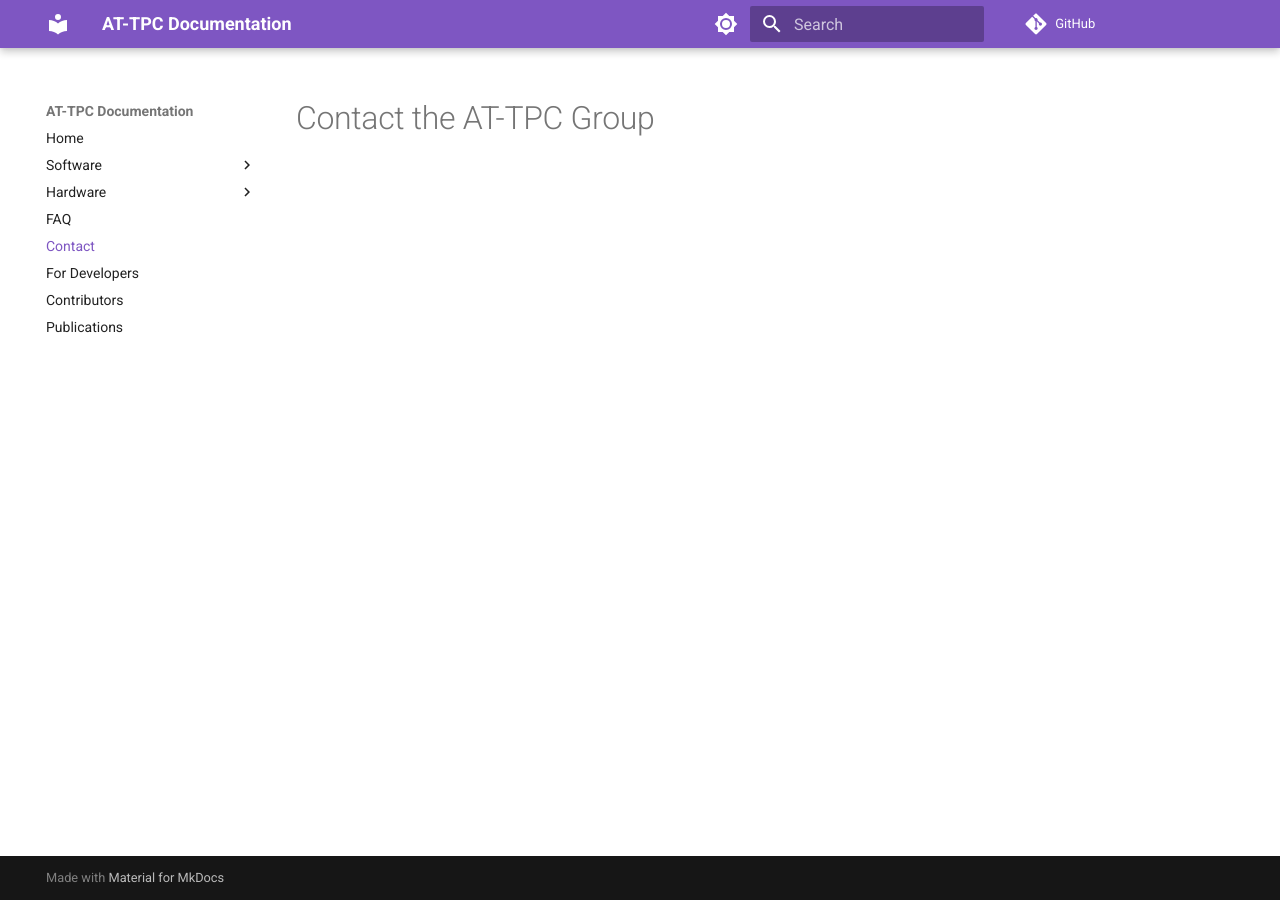
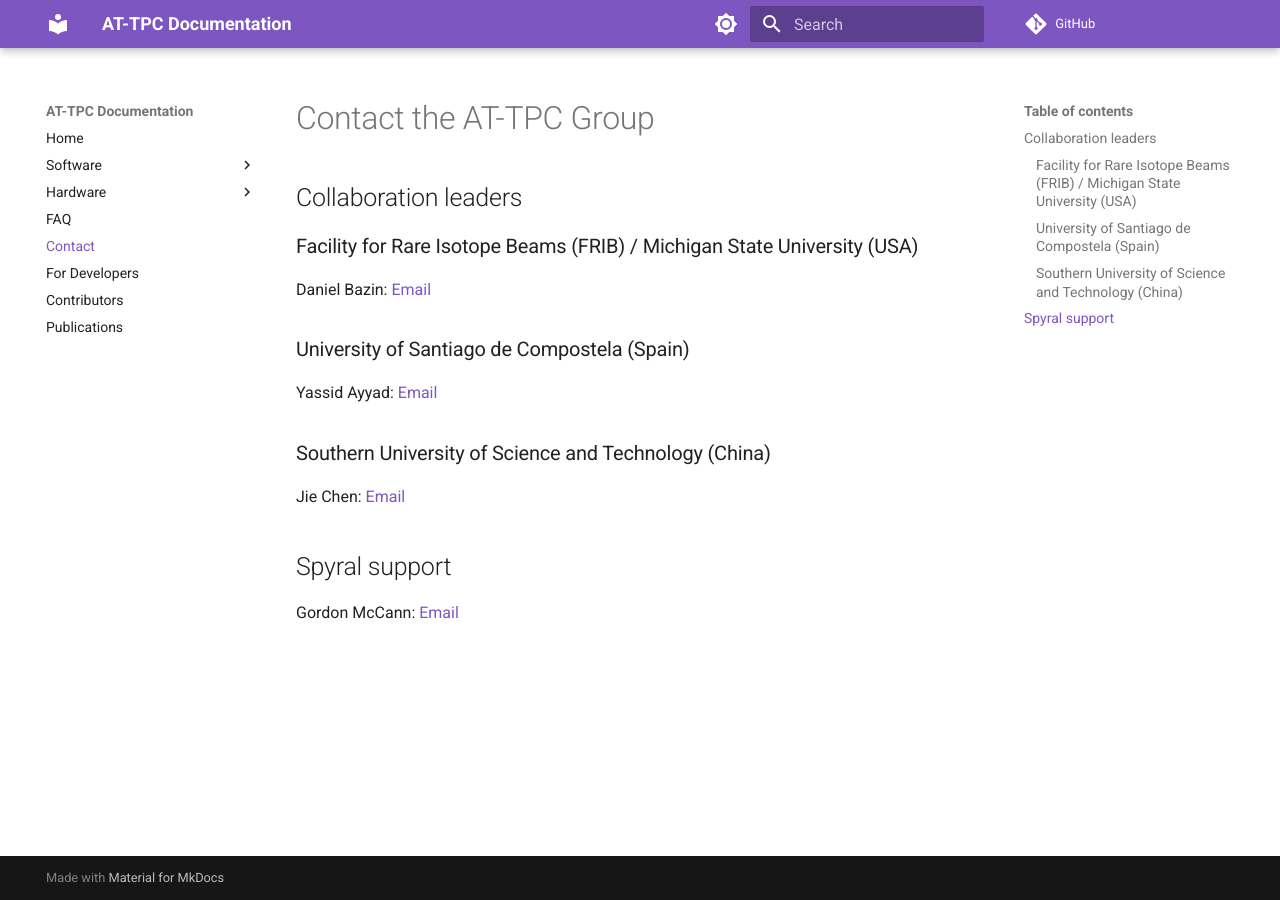
Before and after one commit to ATTPC/homepage, an MkDocs documentation site: the page built from docs/contact.md, in a window 1280 px wide. Built offline with MkDocs 1.6.1 and Material for MkDocs 9.7.7, drawn with Linux system fonts in a browser that asks for light colours; comment, search, counter and statistics services are not loaded.

```diff
--- a/docs/contact.md
+++ b/docs/contact.md
@@ -1 +1,19 @@
 # Contact the AT-TPC Group
+
+## Collaboration leaders
+
+### Facility for Rare Isotope Beams (FRIB) / Michigan State University (USA)
+
+Daniel Bazin: [Email](bazin@frib.msu.edu)
+
+### University of Santiago de Compostela (Spain)
+
+Yassid Ayyad: [Email](yassid.ayyad@usc.es)
+
+### Southern University of Science and Technology (China)
+
+Jie Chen: [Email](chenjie@sustech.edu.cn)
+
+## Spyral support
+
+Gordon McCann: [Email](mccann@frib.msu.edu)
```
Also changed, not shown: docs/contributors.md (+2 -0 lines), docs/publications.md (+1 -0 lines).
